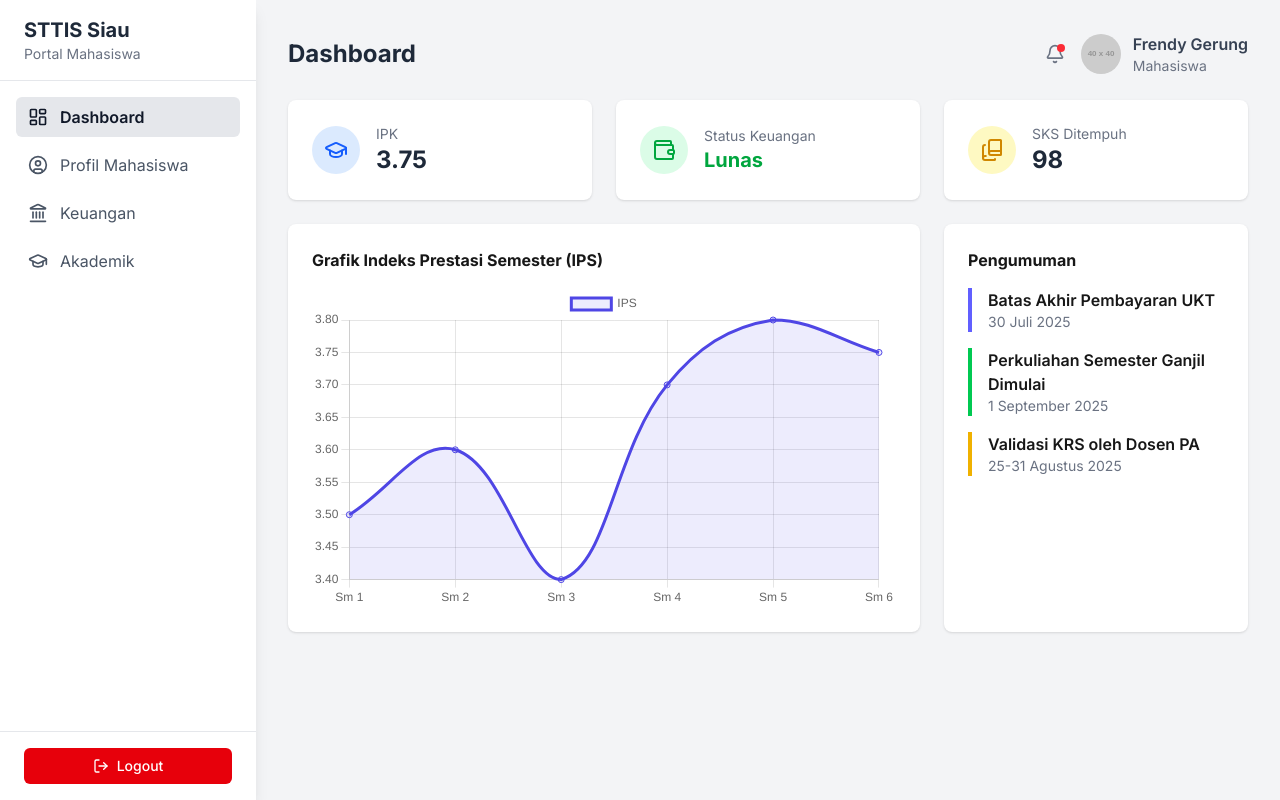
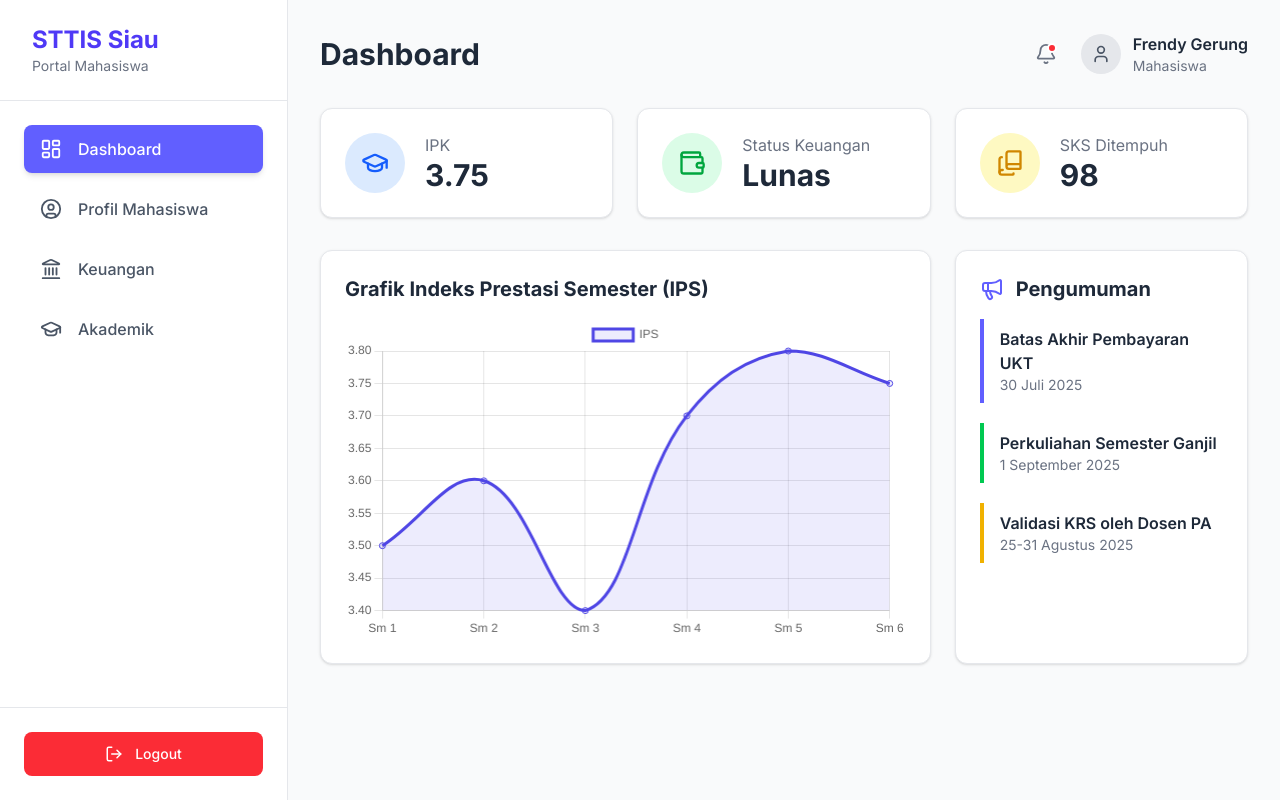
Before and after one commit to Greenson22/siau-app, a Next.js app: page / in a window 1280 px wide. Built offline with nearby package versions, Linux system fonts and the light colour scheme.

Commit message:
refactor: perbaruhi tampilan

```diff
--- a/src/components/elements/Card.tsx
+++ b/src/components/elements/Card.tsx
@@ -7,7 +7,7 @@ interface CardProps {
 
 const Card: React.FC<CardProps> = ({ children, className = '' }) => {
   return (
-    <div className={`bg-white p-6 rounded-lg shadow ${className}`}>
+    <div className={`bg-white p-6 rounded-xl border border-gray-200 shadow-sm ${className}`}>
       {children}
     </div>
   );
--- a/src/components/fragments/DashboardView/index.tsx
+++ b/src/components/fragments/DashboardView/index.tsx
@@ -1,45 +1,49 @@
 import Card from '@/components/elements/Card';
 import IpsChart from './IpsChart';
-import { GraduationCap, Wallet, BookCopy } from 'lucide-react';
+import { GraduationCap, Wallet, BookCopy, Megaphone } from 'lucide-react';
+
+const InfoCard = ({ icon: Icon, label, value, colorClass }) => (
+    <Card className="flex items-center gap-5">
+        <div className={`p-4 rounded-full ${colorClass.bg}`}>
+            <Icon className={colorClass.text} size={28}/>
+        </div>
+        <div>
+            <p className="text-md text-gray-500">{label}</p>
+            <p className="text-3xl font-bold text-gray-800">{value}</p>
+        </div>
+    </Card>
+);
+
+const AnnouncementItem = ({ title, date, borderColor }) => (
+    <li className={`border-l-4 pl-4 py-2 ${borderColor}`}>
+        <p className="font-semibold text-gray-800">{title}</p>
+        <p className="text-sm text-gray-500">{date}</p>
+    </li>
+);
 
 const DashboardView = () => (
     <>
         {/* Info Cards */}
-        <div className="grid grid-cols-1 md:grid-cols-2 lg:grid-cols-3 gap-6 mb-6">
-             <Card className="flex items-center gap-4">
-                <div className="bg-blue-100 p-3 rounded-full"><GraduationCap className="text-blue-600" /></div>
-                <div><p className="text-sm text-gray-500">IPK</p><p className="text-2xl font-bold text-gray-800">3.75</p></div>
-            </Card>
-            <Card className="flex items-center gap-4">
-                <div className="bg-green-100 p-3 rounded-full"><Wallet className="text-green-600" /></div>
-                <div><p className="text-sm text-gray-500">Status Keuangan</p><p className="text-xl font-bold text-green-600">Lunas</p></div>
-            </Card>
-            <Card className="flex items-center gap-4">
-                <div className="bg-yellow-100 p-3 rounded-full"><BookCopy className="text-yellow-600" /></div>
-                <div><p className="text-sm text-gray-500">SKS Ditempuh</p><p className="text-2xl font-bold text-gray-800">98</p></div>
-            </Card>
+        <div className="grid grid-cols-1 md:grid-cols-2 lg:grid-cols-3 gap-6 mb-8">
+            <InfoCard icon={GraduationCap} label="IPK" value="3.75" colorClass={{bg: 'bg-blue-100', text: 'text-blue-600'}} />
+            <InfoCard icon={Wallet} label="Status Keuangan" value="Lunas" colorClass={{bg: 'bg-green-100', text: 'text-green-600'}} />
+            <InfoCard icon={BookCopy} label="SKS Ditempuh" value="98" colorClass={{bg: 'bg-yellow-100', text: 'text-yellow-600'}} />
         </div>
         {/* Chart & Pengumuman */}
         <div className="grid grid-cols-1 lg:grid-cols-3 gap-6">
             <Card className="lg:col-span-2">
-                <h3 className="font-bold mb-4">Grafik Indeks Prestasi Semester (IPS)</h3>
-                <div className="relative h-80"><IpsChart /></div>
+                <h3 className="text-xl font-bold mb-4 text-gray-800">Grafik Indeks Prestasi Semester (IPS)</h3>
+                <div className="h-80"><IpsChart /></div>
             </Card>
             <Card>
-                <h3 className="font-bold mb-4">Pengumuman</h3>
-                 <ul className="space-y-4">
-                    <li className="border-l-4 border-indigo-500 pl-4">
-                        <p className="font-semibold">Batas Akhir Pembayaran UKT</p>
-                        <p className="text-sm text-gray-500">30 Juli 2025</p>
-                    </li>
-                    <li className="border-l-4 border-green-500 pl-4">
-                        <p className="font-semibold">Perkuliahan Semester Ganjil Dimulai</p>
-                        <p className="text-sm text-gray-500">1 September 2025</p>
-                    </li>
-                    <li className="border-l-4 border-yellow-500 pl-4">
-                        <p className="font-semibold">Validasi KRS oleh Dosen PA</p>
-                        <p className="text-sm text-gray-500">25-31 Agustus 2025</p>
-                    </li>
+                <div className="flex items-center gap-3 mb-4">
+                    <Megaphone className="text-indigo-500" />
+                    <h3 className="text-xl font-bold text-gray-800">Pengumuman</h3>
+                </div>
+                 <ul className="space-y-5">
+                    <AnnouncementItem title="Batas Akhir Pembayaran UKT" date="30 Juli 2025" borderColor="border-indigo-500" />
+                    <AnnouncementItem title="Perkuliahan Semester Ganjil" date="1 September 2025" borderColor="border-green-500" />
+                    <AnnouncementItem title="Validasi KRS oleh Dosen PA" date="25-31 Agustus 2025" borderColor="border-yellow-500" />
                 </ul>
             </Card>
         </div>
--- a/src/components/fragments/Header.tsx
+++ b/src/components/fragments/Header.tsx
@@ -1,21 +1,23 @@
-import { Bell } from 'lucide-react';
+import { Bell, User } from 'lucide-react';
 
 interface HeaderProps {
     title: string;
 }
 
 const Header: React.FC<HeaderProps> = ({ title }) => (
-    <header className="flex justify-between items-center mb-6">
-        <h2 className="text-2xl font-bold text-gray-800">{title}</h2>
-        <div className="flex items-center gap-4">
-            <div className="relative">
-                <Bell size={20} className="text-gray-500" />
-                <span className="absolute top-0 right-0 w-2 h-2 bg-red-500 rounded-full"></span>
-            </div>
+    <header className="flex justify-between items-center mb-8">
+        <h2 className="text-3xl font-bold text-gray-800">{title}</h2>
+        <div className="flex items-center gap-6">
+            <button className="relative text-gray-500 hover:text-gray-700 transition-colors">
+                <Bell size={22} />
+                <span className="absolute top-0 right-0 w-2.5 h-2.5 bg-red-500 rounded-full border-2 border-white"></span>
+            </button>
             <div className="flex items-center gap-3">
-                <img src="https://placehold.co/40x40/E2E8F0/4A5568?text=AT" alt="User Avatar" className="w-10 h-10 rounded-full"/>
+                <div className="w-10 h-10 rounded-full bg-gray-200 flex items-center justify-center">
+                    <User size={20} className="text-gray-600" />
+                </div>
                 <div>
-                    <p className="font-semibold text-gray-700">Frendy Gerung</p>
+                    <p className="font-semibold text-gray-800">Frendy Gerung</p>
                     <p className="text-sm text-gray-500">Mahasiswa</p>
                 </div>
             </div>
--- a/src/components/fragments/Sidebar.tsx
+++ b/src/components/fragments/Sidebar.tsx
@@ -9,12 +9,12 @@ interface SidebarProps {
 
 const Sidebar: React.FC<SidebarProps> = ({ activeView, setActiveView }) => {
   return (
-    <aside className="w-64 bg-white shadow-lg flex flex-col text-gray-700">
-      <div className="px-6 py-4 border-b border-gray-200">
-        <h1 className="text-xl font-bold text-gray-800">STTIS Siau</h1>
+    <aside className="w-72 bg-white flex flex-col border-r border-gray-200">
+      <div className="px-8 py-6 border-b border-gray-200">
+        <h1 className="text-2xl font-bold text-indigo-600">STTIS Siau</h1>
         <p className="text-sm text-gray-500">Portal Mahasiswa</p>
       </div>
-      <nav className="flex-1 px-4 py-4 space-y-2 overflow-y-auto">
+      <nav className="flex-1 px-6 py-6 space-y-3">
         {navLinks.map((link) => (
           <a
             key={link.id}
@@ -23,20 +23,20 @@ const Sidebar: React.FC<SidebarProps> = ({ activeView, setActiveView }) => {
               e.preventDefault();
               setActiveView(link.id as NavLinkId);
             }}
-            className={`flex items-center gap-3 px-3 py-2 rounded-md transition ${
+            className={`flex items-center gap-4 px-4 py-3 rounded-lg transition-all duration-200 ${
               activeView === link.id
-                ? 'bg-gray-200 text-gray-900 font-semibold'
-                : 'text-gray-600 hover:bg-gray-100 hover:text-gray-800'
+                ? 'bg-indigo-500 text-white shadow-md'
+                : 'text-gray-600 hover:bg-indigo-50 hover:text-indigo-600'
             }`}
           >
-            <link.icon size={20} />
-            <span>{link.title}</span>
+            <link.icon size={22} />
+            <span className="font-medium">{link.title}</span>
           </a>
         ))}
       </nav>
-      <div className="px-6 py-4 border-t border-gray-200">
-        <button className="w-full flex items-center justify-center gap-2 py-2 px-4 text-sm font-medium text-white bg-red-600 rounded-md hover:bg-red-700 transition">
-          <LogOut size={16} />
+      <div className="px-6 py-6 border-t border-gray-200">
+        <button className="w-full flex items-center justify-center gap-3 py-3 px-4 text-sm font-medium text-white bg-red-500 rounded-lg hover:bg-red-600 transition-colors">
+          <LogOut size={18} />
           <span>Logout</span>
         </button>
       </div>
--- a/src/components/layouts/DashboardLayout.tsx
+++ b/src/components/layouts/DashboardLayout.tsx
@@ -4,15 +4,15 @@ import Sidebar from '@/components/fragments/Sidebar';
 import Header from '@/components/fragments/Header';
 import DashboardView from '@/components/fragments/DashboardView';
 import ProfileView from '@/components/fragments/ProfileView';
-import FinanceView from '@/components/fragments/FinanceView'; // <-- IMPORT BARU
-import AcademicView from '@/components/fragments/AcademicView'; // <-- IMPORT BARU
+import FinanceView from '@/components/fragments/FinanceView';
+import AcademicView from '@/components/fragments/AcademicView';
 import { navLinks, NavLinkId } from '@/lib/data';
 
 const views: { [key in NavLinkId]: React.ComponentType } = {
   dashboard: DashboardView,
   profil: ProfileView,
-  keuangan: FinanceView, // <-- GANTI DENGAN KOMPONEN
-  akademik: AcademicView,   // <-- GANTI DENGAN KOMPONEN
+  keuangan: FinanceView,
+  akademik: AcademicView,
 };
 
 const DashboardLayout = () => {
@@ -21,12 +21,14 @@ const DashboardLayout = () => {
     const pageTitle = navLinks.find(link => link.id === activeView)?.title || 'Dashboard';
 
     return (
-        <div className="flex h-screen bg-gray-100 font-sans">
+        <div className="flex h-screen bg-gray-50 font-sans">
             <Sidebar activeView={activeView} setActiveView={setActiveView} />
-            <main className="flex-1 p-6 lg:p-8 overflow-y-auto">
-                <Header title={pageTitle} />
-                <ActiveComponent />
-            </main>
+            <div className="flex-1 flex flex-col">
+                <main className="flex-1 p-8 overflow-y-auto">
+                    <Header title={pageTitle} />
+                    <ActiveComponent />
+                </main>
+            </div>
         </div>
     );
 };
```
